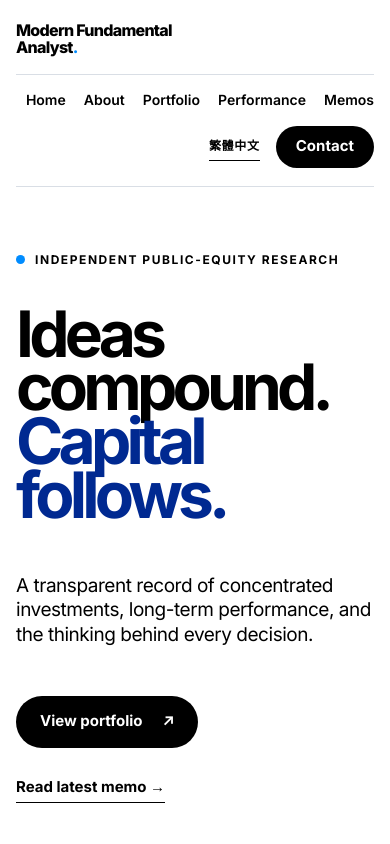
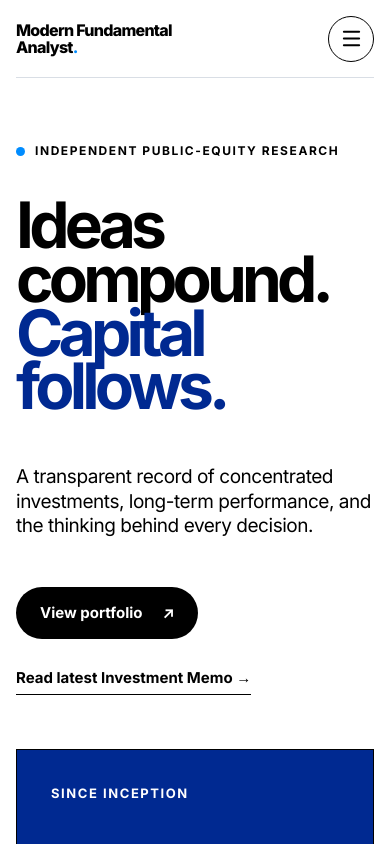
Before and after one commit to Tianyi0510/modern-fundamental-analyst, a Next.js app: page / in a window 390 px wide. Shown: the top 844 px of the page. Built offline with nearby package versions, Linux system fonts and the light colour scheme.

Commit message:
Add mobile navigation drawer (#6)

```diff
--- a/app/globals.css
+++ b/app/globals.css
@@ -44,11 +44,13 @@ a { color: inherit; text-decoration: none; }
 .wordmark { max-width: 260px; font-size: 18px; line-height: 1.05; font-weight: 800; letter-spacing: -0.045em; justify-self: start; }
 .wordmark span { color: var(--bright-blue); }
 .header-actions { min-width: 0; justify-self: end; display: flex; align-items: center; justify-content: flex-end; gap: 32px; }
+.mobile-menu-button, .mobile-menu-layer { display: none; }
 .site-header nav { display: flex; gap: 36px; font-size: 14px; font-weight: 600; }
-.site-header nav a { transition: color .2s ease; }
+.site-header nav a { white-space: nowrap; transition: color .2s ease; }
 .site-header nav a:hover { color: var(--bright-blue); }
 .language-link { padding: 5px 0; border-bottom: 1px solid currentColor; font-size: 12px; font-weight: 750; letter-spacing: .06em; white-space: nowrap; }
 .language-link:hover { color: var(--bright-blue); }
+.arrow-icon { display: inline-block; font-family: var(--font-inter), Arial, sans-serif; font-style: normal; font-variant-emoji: text; line-height: 1; }
 .button { min-height: 52px; padding: 0 24px; border-radius: 999px; display: inline-flex; align-items: center; justify-content: center; gap: 20px; font-size: 15px; font-weight: 700; transition: transform .2s ease, background .2s ease; }
 .button:hover { transform: translateY(-2px); }
 .button-dark { background: var(--black); color: var(--white); }
@@ -235,10 +237,46 @@ a { color: inherit; text-decoration: none; }
 
 @media (max-width: 800px) {
   .shell { width: min(100% - 32px, 720px); }
-  .site-header { height: auto; min-height: 78px; grid-template-columns: 1fr; padding-top: 22px; }
+  .site-header { height: 78px; min-height: 78px; grid-template-columns: 1fr auto; padding: 0; }
   .site-header .wordmark { max-width: 190px; font-size: 16px; }
-  .header-actions { width: 100%; margin-top: 18px; padding: 14px 0 18px; border-top: 1px solid var(--line); gap: 16px; flex-wrap: wrap; }
-  .site-header nav { flex: 1 1 100%; justify-content: flex-end; gap: 18px; flex-wrap: wrap; }
+  .header-actions { display: none; }
+  .mobile-menu-button, .mobile-menu-close {
+    width: 46px;
+    height: 46px;
+    padding: 0;
+    border: 1px solid var(--black);
+    border-radius: 50%;
+    background: var(--white);
+    color: var(--black);
+    display: grid;
+    place-items: center;
+    cursor: pointer;
+  }
+  .mobile-menu-button svg, .mobile-menu-close svg { width: 23px; height: 23px; }
+  .mobile-menu-layer { display: block; position: fixed; inset: 0; z-index: 100; pointer-events: none; visibility: hidden; transition: visibility 0s linear .35s; }
+  .mobile-menu-layer.is-open { pointer-events: auto; visibility: visible; transition-delay: 0s; }
+  .mobile-menu-backdrop { position: absolute; inset: 0; padding: 0; border: 0; background: rgba(0,0,0,.36); opacity: 0; transition: opacity .3s ease; }
+  .mobile-menu-layer.is-open .mobile-menu-backdrop { opacity: 1; }
+  .mobile-menu-drawer {
+    position: absolute;
+    inset: 0 0 0 auto;
+    width: min(88vw, 420px);
+    padding: 22px 24px 30px;
+    background: var(--deep-blue);
+    color: var(--white);
+    display: flex;
+    flex-direction: column;
+    transform: translateX(100%);
+    transition: transform .35s cubic-bezier(.22,1,.36,1);
+  }
+  .mobile-menu-layer.is-open .mobile-menu-drawer { transform: translateX(0); }
+  .mobile-menu-top { min-height: 46px; display: flex; align-items: center; justify-content: space-between; padding-bottom: 22px; border-bottom: 1px solid rgba(255,255,255,.3); }
+  .mobile-menu-title { font-size: 12px; font-weight: 700; letter-spacing: .12em; text-transform: uppercase; }
+  .mobile-menu-close { border-color: rgba(255,255,255,.75); background: transparent; color: var(--white); }
+  .mobile-menu-drawer nav { display: flex; flex-direction: column; gap: 0; margin-top: 24px; font-size: clamp(26px, 8vw, 38px); font-weight: 650; line-height: 1; }
+  .mobile-menu-drawer nav a { padding: 17px 0; border-bottom: 1px solid rgba(255,255,255,.22); white-space: nowrap; transition: color .2s ease, padding-left .2s ease; }
+  .mobile-menu-drawer nav a:hover { color: var(--light-blue); padding-left: 8px; }
+  .mobile-menu-language { margin-top: auto; padding-top: 20px; border-top: 1px solid rgba(255,255,255,.3); font-size: 14px; font-weight: 700; }
   .hero { padding: 64px 0 54px; }
   .hero h1 { margin: 38px 0 52px; }
   .hero-bottom { grid-template-columns: 1fr; }
--- a/app/memos/[slug]/page.tsx
+++ b/app/memos/[slug]/page.tsx
@@ -21,7 +21,7 @@ export default async function MemoPage({ params }: Props) {
   const memo = memos.find((item) => item.slug === slug);
   if (!memo) notFound();
   return <main><SiteHeader counterpartPath={`/zh-tw/memos/${slug}`} />
-    <article className="memo-article shell"><Link className="back-link" href="/memos">← All memos</Link><p className="eyebrow"><span /> {memo.tag}</p><h1>{memo.title}</h1><div className="article-meta"><span>{memo.date}</span><span>{memo.readTime}</span><span>Memo {memo.number}</span></div>
+    <article className="memo-article shell"><Link className="back-link" href="/memos">← All Investment Memos</Link><p className="eyebrow"><span /> {memo.tag}</p><h1>{memo.title}</h1><div className="article-meta"><span>{memo.date}</span><span>{memo.readTime}</span><span>Investment Memo {memo.number}</span></div>
       <p className="article-lead">{memo.summary}</p>
       <div className="article-body"><h2>The central question</h2><p>What structural advantage allows a business to create more customer value while retaining attractive economics over a full cycle?</p><p>This initial memo page demonstrates the publishing format. Final research will be synchronized from the approved Google Docs source before launch.</p><blockquote>Good investment work makes the assumptions visible before the outcome is known.</blockquote><h2>What to monitor</h2><p>Track unit economics, customer retention, reinvestment returns, competitive response, and management&apos;s allocation of incremental cash.</p></div>
     </article><SiteFooter /></main>;
--- a/app/memos/page.tsx
+++ b/app/memos/page.tsx
@@ -8,7 +8,7 @@ export const metadata: Metadata = { title: "Investment Memos", description: "Lon
 
 export default function MemosPage() {
   return <main><SiteHeader counterpartPath="/zh-tw/memos" />
-    <section className="page-hero shell"><p className="eyebrow"><span /> Investment memos</p><h1>Thinking,<br /><em>made visible.</em></h1></section>
-    <section className="memo-index shell">{memos.map((memo) => <Link href={`/memos/${memo.slug}`} className="memo-index-row" key={memo.slug}><span>{memo.number}</span><div><small>{memo.tag}</small><h2>{memo.title}</h2><p>{memo.summary}</p></div><div className="memo-meta"><span>{memo.date}</span><span>{memo.readTime}</span><b>↗</b></div></Link>)}</section>
+    <section className="page-hero shell"><p className="eyebrow"><span /> Investment Memos</p><h1>Thinking,<br /><em>made visible.</em></h1></section>
+    <section className="memo-index shell">{memos.map((memo) => <Link href={`/memos/${memo.slug}`} className="memo-index-row" key={memo.slug}><span>{memo.number}</span><div><small>{memo.tag}</small><h2>{memo.title}</h2><p>{memo.summary}</p></div><div className="memo-meta"><span>{memo.date}</span><span>{memo.readTime}</span><b className="arrow-icon" aria-hidden="true">↗︎</b></div></Link>)}</section>
     <SiteFooter /></main>;
 }
--- a/app/page.tsx
+++ b/app/page.tsx
@@ -17,8 +17,8 @@ export default function Home() {
             performance, and the thinking behind every decision.
           </p>
           <div className="hero-actions">
-            <Link className="button button-dark" href="/portfolio">View portfolio <span>↗</span></Link>
-            <Link className="text-link" href="/memos">Read latest memo →</Link>
+            <Link className="button button-dark" href="/portfolio">View portfolio <span className="arrow-icon" aria-hidden="true">↗︎</span></Link>
+            <Link className="text-link" href="/memos">Read latest Investment Memo →</Link>
           </div>
         </div>
       </section>
@@ -44,7 +44,7 @@ export default function Home() {
       <section className="intro shell">
         <p className="section-number">01 / Portfolio</p>
         <h2>Concentrated by design.<br />Patient by default.</h2>
-        <Link className="round-link" href="/portfolio" aria-label="View portfolio">↗</Link>
+        <Link className="round-link" href="/portfolio" aria-label="View portfolio"><span className="arrow-icon" aria-hidden="true">↗︎</span></Link>
       </section>
 
       <section className="holdings-preview shell">
@@ -83,7 +83,7 @@ export default function Home() {
               <strong>+18.6%</strong>
               <p>Cumulative return since inception, versus +12.4% for the benchmark.</p>
               <small>Illustrative data for design preview.</small>
-              <Link className="button button-white" href="/performance">View performance <span>↗</span></Link>
+              <Link className="button button-white" href="/performance">View performance <span className="arrow-icon" aria-hidden="true">↗︎</span></Link>
             </div>
           </div>
         </div>
@@ -91,7 +91,7 @@ export default function Home() {
 
       <section className="memos-home shell">
         <div className="section-heading">
-          <p className="section-number">03 / Investment memos</p>
+          <p className="section-number">03 / Investment Memos</p>
           <h2>Thinking,<br />made visible.</h2>
         </div>
         <div className="memo-grid">
@@ -104,13 +104,13 @@ export default function Home() {
             </Link>
           ))}
         </div>
-        <Link className="text-link memos-all" href="/memos">View all memos →</Link>
+        <Link className="text-link memos-all" href="/memos">View all Investment Memos →</Link>
       </section>
 
       <section className="cta shell">
         <p className="eyebrow"><span /> Latest update</p>
         <h2>Follow the process,<br />not the noise.</h2>
-        <Link className="button button-dark" href="/contact">Get in touch <span>↗</span></Link>
+        <Link className="button button-dark" href="/contact">Get in touch <span className="arrow-icon" aria-hidden="true">↗︎</span></Link>
       </section>
       <SiteFooter />
     </main>
--- a/app/zh-tw/layout.tsx
+++ b/app/zh-tw/layout.tsx
@@ -4,7 +4,7 @@ export const metadata: Metadata = {
   title: {
     absolute: "Modern Fundamental Analyst｜繁體中文",
   },
-  description: "獨立公開市場股票研究、投資組合、績效紀錄與投資札記。",
+  description: "獨立公開市場股票研究、投資組合、績效紀錄與投資備忘錄。",
   alternates: {
     canonical: "/zh-tw",
     languages: { en: "/", "zh-Hant-TW": "/zh-tw" },
--- a/app/zh-tw/memos/[slug]/page.tsx
+++ b/app/zh-tw/memos/[slug]/page.tsx
@@ -21,8 +21,8 @@ export default async function MemoPageZhTw({ params }: Props) {
   const memo = memosZhTw.find((item) => item.slug === slug);
   if (!memo) notFound();
   return <main><SiteHeader locale="zh-tw" counterpartPath={`/memos/${slug}`} />
-    <article className="memo-article shell"><Link className="back-link" href="/zh-tw/memos">← 所有札記</Link><p className="eyebrow"><span /> {memo.tag}</p><h1>{memo.title}</h1><div className="article-meta"><span>{memo.date}</span><span>{memo.readTime}</span><span>札記 {memo.number}</span></div>
+    <article className="memo-article shell"><Link className="back-link" href="/zh-tw/memos">← 所有投資備忘錄</Link><p className="eyebrow"><span /> {memo.tag}</p><h1>{memo.title}</h1><div className="article-meta"><span>{memo.date}</span><span>{memo.readTime}</span><span>投資備忘錄 {memo.number}</span></div>
       <p className="article-lead">{memo.summary}</p>
-      <div className="article-body"><h2>核心問題</h2><p>什麼樣的結構性優勢，能讓企業在完整景氣循環中創造更多客戶價值，同時維持具吸引力的經濟效益？</p><p>此初版頁面用來展示投資札記的出版格式；正式研究將於發布前，從核准的 Google Docs 來源同步。</p><blockquote>好的投資研究，會在結果揭曉之前，先讓假設清楚可見。</blockquote><h2>持續追蹤</h2><p>追蹤單位經濟、客戶留存、再投資報酬、競爭反應，以及管理層對新增現金的配置方式。</p></div>
+      <div className="article-body"><h2>核心問題</h2><p>什麼樣的結構性優勢，能讓企業在完整景氣循環中創造更多客戶價值，同時維持具吸引力的經濟效益？</p><p>此初版頁面用來展示投資備忘錄的出版格式；正式研究將於發布前，從核准的 Google Docs 來源同步。</p><blockquote>好的投資研究，會在結果揭曉之前，先讓假設清楚可見。</blockquote><h2>持續追蹤</h2><p>追蹤單位經濟、客戶留存、再投資報酬、競爭反應，以及管理層對新增現金的配置方式。</p></div>
     </article><SiteFooter locale="zh-tw" /></main>;
 }
--- a/app/zh-tw/memos/page.tsx
+++ b/app/zh-tw/memos/page.tsx
@@ -4,11 +4,11 @@ import { SiteFooter } from "@/components/site-footer";
 import { SiteHeader } from "@/components/site-header";
 import { memosZhTw } from "@/data/site-zh-tw";
 
-export const metadata: Metadata = { title: { absolute: "投資札記｜Modern Fundamental Analyst" }, description: "關於企業品質、估值、風險與資本配置的長篇研究。" };
+export const metadata: Metadata = { title: { absolute: "投資備忘錄｜Modern Fundamental Analyst" }, description: "關於企業品質、估值、風險與資本配置的長篇研究。" };
 
 export default function MemosPageZhTw() {
   return <main><SiteHeader locale="zh-tw" counterpartPath="/memos" />
-    <section className="page-hero shell"><p className="eyebrow"><span /> 投資札記</p><h1>讓思考，<br /><em>清楚可見。</em></h1></section>
-    <section className="memo-index shell">{memosZhTw.map((memo) => <Link href={`/zh-tw/memos/${memo.slug}`} className="memo-index-row" key={memo.slug}><span>{memo.number}</span><div><small>{memo.tag}</small><h2>{memo.title}</h2><p>{memo.summary}</p></div><div className="memo-meta"><span>{memo.date}</span><span>{memo.readTime}</span><b>↗</b></div></Link>)}</section>
+    <section className="page-hero shell"><p className="eyebrow"><span /> 投資備忘錄</p><h1>讓思考，<br /><em>清楚可見。</em></h1></section>
+    <section className="memo-index shell">{memosZhTw.map((memo) => <Link href={`/zh-tw/memos/${memo.slug}`} className="memo-index-row" key={memo.slug}><span>{memo.number}</span><div><small>{memo.tag}</small><h2>{memo.title}</h2><p>{memo.summary}</p></div><div className="memo-meta"><span>{memo.date}</span><span>{memo.readTime}</span><b className="arrow-icon" aria-hidden="true">↗︎</b></div></Link>)}</section>
     <SiteFooter locale="zh-tw" /></main>;
 }
--- a/components/site-header.tsx
+++ b/components/site-header.tsx
@@ -1,4 +1,8 @@
+"use client";
+
 import Link from "next/link";
+import { Menu, X } from "lucide-react";
+import { useEffect, useState } from "react";
 
 type SiteHeaderProps = {
   locale?: "en" | "zh-tw";
@@ -8,19 +12,51 @@ type SiteHeaderProps = {
 export function SiteHeader({ locale = "en", counterpartPath }: SiteHeaderProps = {}) {
   const isChinese = locale === "zh-tw";
   const prefix = isChinese ? "/zh-tw" : "";
+  const [isMenuOpen, setIsMenuOpen] = useState(false);
+  const menuLabel = isChinese ? "開啟目錄" : "Open menu";
+  const closeLabel = isChinese ? "關閉目錄" : "Close menu";
+
+  useEffect(() => {
+    if (!isMenuOpen) return;
+
+    const previousOverflow = document.documentElement.style.overflow;
+    const closeOnEscape = (event: KeyboardEvent) => {
+      if (event.key === "Escape") setIsMenuOpen(false);
+    };
+
+    document.documentElement.style.overflow = "hidden";
+    window.addEventListener("keydown", closeOnEscape);
+
+    return () => {
+      document.documentElement.style.overflow = previousOverflow;
+      window.removeEventListener("keydown", closeOnEscape);
+    };
+  }, [isMenuOpen]);
+
+  const closeMenu = () => setIsMenuOpen(false);
 
   return (
     <header className="site-header shell">
       <Link className="wordmark" href={prefix || "/"} aria-label={isChinese ? "Modern Fundamental Analyst 首頁" : "Modern Fundamental Analyst home"}>
         Modern Fundamental Analyst<span>.</span>
       </Link>
+      <button
+        className="mobile-menu-button"
+        type="button"
+        aria-label={menuLabel}
+        aria-expanded={isMenuOpen}
+        aria-controls="mobile-site-menu"
+        onClick={() => setIsMenuOpen(true)}
+      >
+        <Menu aria-hidden="true" strokeWidth={2} />
+      </button>
       <div className="header-actions">
         <nav aria-label={isChinese ? "主要導覽" : "Primary navigation"}>
           <Link href={prefix || "/"}>{isChinese ? "首頁" : "Home"}</Link>
           <Link href={`${prefix}/about`}>{isChinese ? "關於" : "About"}</Link>
           <Link href={`${prefix}/portfolio`}>{isChinese ? "投資組合" : "Portfolio"}</Link>
           <Link href={`${prefix}/performance`}>{isChinese ? "績效" : "Performance"}</Link>
-          <Link href={`${prefix}/memos`}>{isChinese ? "研究札記" : "Memos"}</Link>
+          <Link href={`${prefix}/memos`}>{isChinese ? "投資備忘錄" : "Investment Memos"}</Link>
         </nav>
         <Link className="language-link" href={counterpartPath ?? (isChinese ? "/" : "/zh-tw")} hrefLang={isChinese ? "en" : "zh-Hant-TW"}>
           {isChinese ? "EN" : "繁體中文"}
@@ -29,6 +65,29 @@ export function SiteHeader({ locale = "en", counterpartPath }: SiteHeaderProps =
           {isChinese ? "聯絡" : "Contact"}
         </Link>
       </div>
+
+      <div className={`mobile-menu-layer${isMenuOpen ? " is-open" : ""}`} aria-hidden={!isMenuOpen}>
+        <button className="mobile-menu-backdrop" type="button" aria-label={closeLabel} onClick={closeMenu} tabIndex={isMenuOpen ? 0 : -1} />
+        <aside className="mobile-menu-drawer" id="mobile-site-menu" aria-label={isChinese ? "網站目錄" : "Site menu"}>
+          <div className="mobile-menu-top">
+            <span className="mobile-menu-title">{isChinese ? "目錄" : "Menu"}</span>
+            <button className="mobile-menu-close" type="button" aria-label={closeLabel} onClick={closeMenu} tabIndex={isMenuOpen ? 0 : -1}>
+              <X aria-hidden="true" strokeWidth={2} />
+            </button>
+          </div>
+          <nav aria-label={isChinese ? "手機版主要導覽" : "Mobile primary navigation"}>
+            <Link href={prefix || "/"} onClick={closeMenu} tabIndex={isMenuOpen ? 0 : -1}>{isChinese ? "首頁" : "Home"}</Link>
+            <Link href={`${prefix}/about`} onClick={closeMenu} tabIndex={isMenuOpen ? 0 : -1}>{isChinese ? "關於" : "About"}</Link>
+            <Link href={`${prefix}/portfolio`} onClick={closeMenu} tabIndex={isMenuOpen ? 0 : -1}>{isChinese ? "投資組合" : "Portfolio"}</Link>
+            <Link href={`${prefix}/performance`} onClick={closeMenu} tabIndex={isMenuOpen ? 0 : -1}>{isChinese ? "績效" : "Performance"}</Link>
+            <Link href={`${prefix}/memos`} onClick={closeMenu} tabIndex={isMenuOpen ? 0 : -1}>{isChinese ? "投資備忘錄" : "Investment Memos"}</Link>
+            <Link href={`${prefix}/contact`} onClick={closeMenu} tabIndex={isMenuOpen ? 0 : -1}>{isChinese ? "聯絡" : "Contact"}</Link>
+          </nav>
+          <Link className="mobile-menu-language" href={counterpartPath ?? (isChinese ? "/" : "/zh-tw")} hrefLang={isChinese ? "en" : "zh-Hant-TW"} onClick={closeMenu} tabIndex={isMenuOpen ? 0 : -1}>
+            {isChinese ? "English" : "繁體中文"}
+          </Link>
+        </aside>
+      </div>
     </header>
   );
 }
--- a/package.json
+++ b/package.json
@@ -15,6 +15,7 @@
   "dependencies": {
     "@vercel/analytics": "^2.0.1",
     "@vercel/speed-insights": "^2.0.0",
+    "lucide-react": "^1.33.0",
     "next": "16.2.6",
     "react": "19.2.6",
     "react-dom": "19.2.6"
```
Also changed, not shown: app/zh-tw/page.tsx (+7 -7 lines), 1 other file (tests, documents, lock files or other folders).
